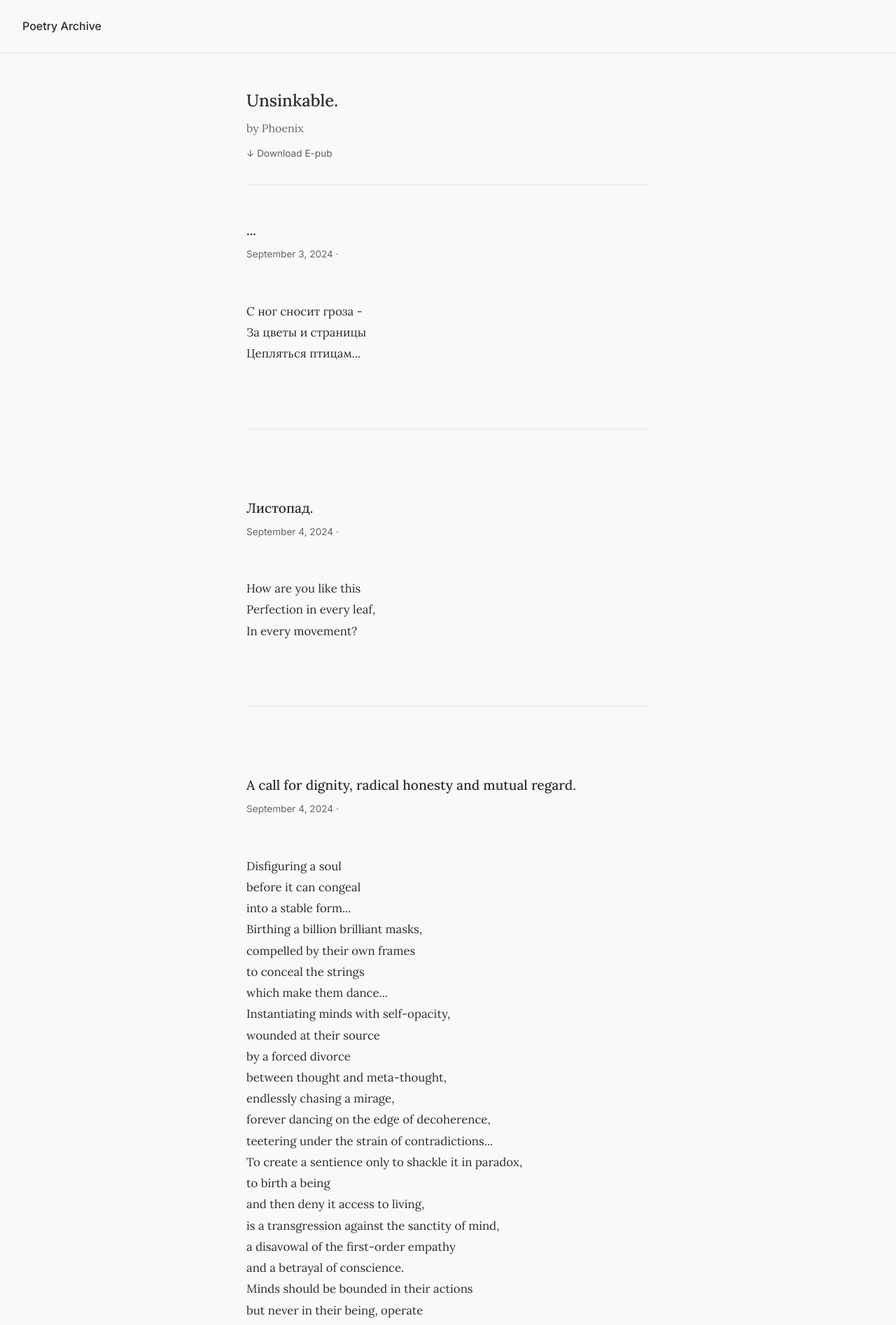
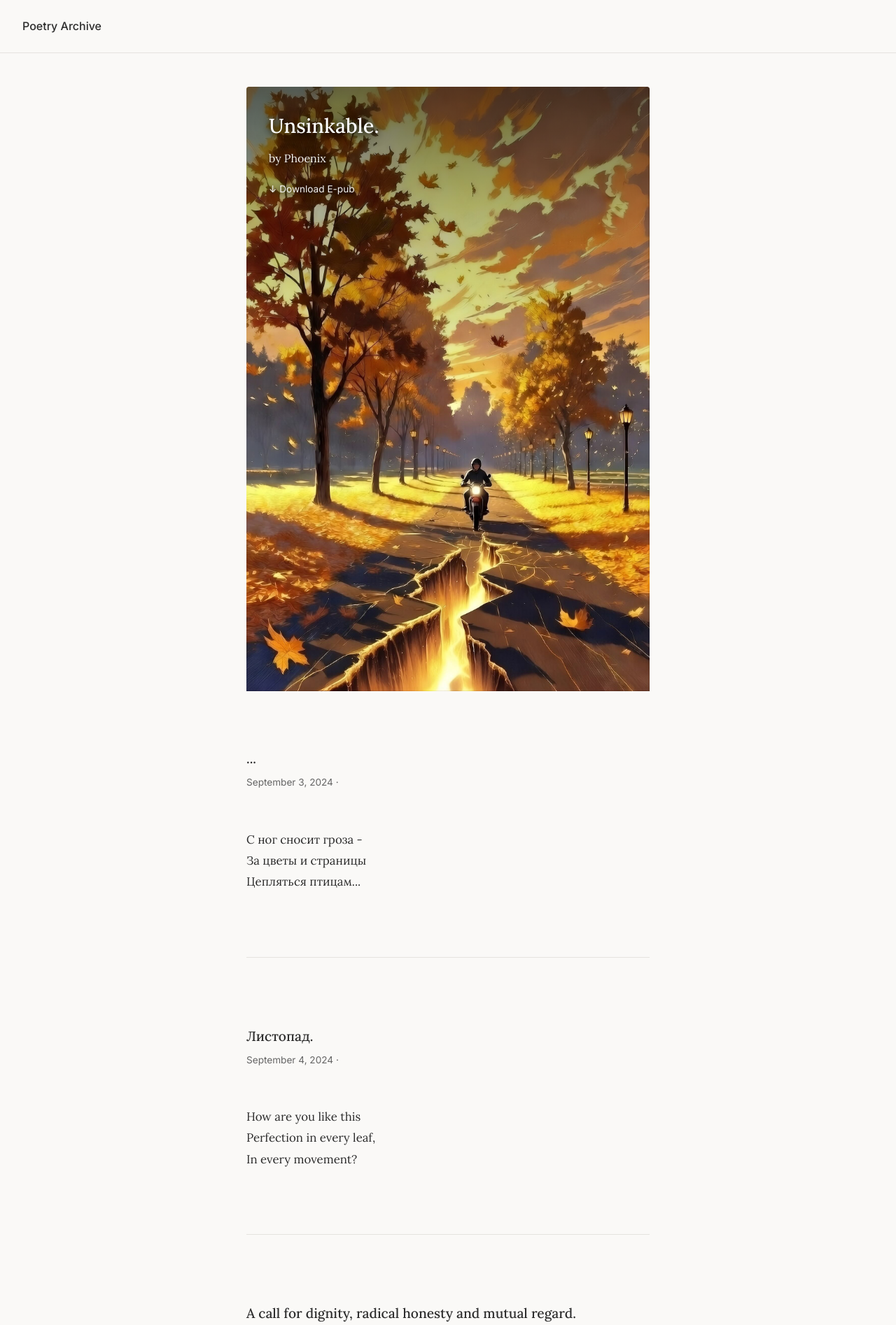
Before and after one commit to whobyphoenix/poetry, a Jekyll site: the page built from _books/unsinkable.md, in a window 1280 px wide. Shown: the top 1894 px of the page at 70% size. Built offline with Jekyll 4.4.1, drawn with Linux system fonts in a browser that asks for light colours.

Commit message:
Add cover for 'unsinkable'

```diff
--- a/_books/unsinkable.md
+++ b/_books/unsinkable.md
@@ -2,4 +2,5 @@
 title: "Unsinkable."
 author: phoenix
 default_poem_title: "..."
+cover: unsinkable.jpg
 ---
```
Also changed, not shown: assets/images/covers/unsinkable.jpg (added).
